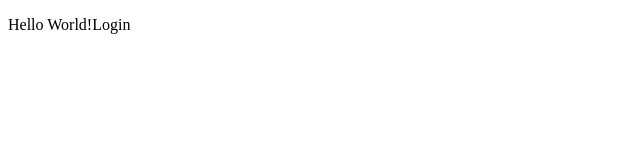
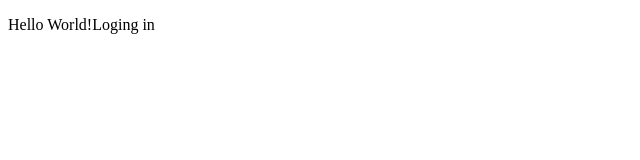
Before and after one commit to Vaishaali18/Sample, a plain HTML site: page index.html in a window 1280 px wide. Shown: the full height of the page, 0-640 px from the left. Drawn offline with Linux system fonts and the light colour scheme.

Commit message:
Update index.html

```diff
--- a/index.html
+++ b/index.html
@@ -4,6 +4,6 @@
         <title>New app</title>
     </head>
     <body>
-        <p>Hello World!Login</p>
+        <p>Hello World!Loging in</p>
     </body>
 </html>
```
